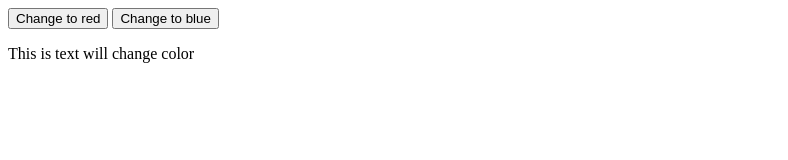
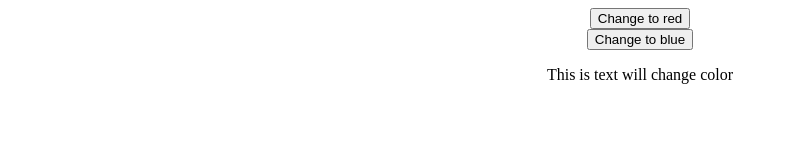
Before and after one commit to Achicken7301/express-nodejs-project, a website: page index.html in a window 1280 px wide. Shown: the whole page, without its empty margins (0-788 px from the left). Drawn offline with Linux system fonts and the light colour scheme.

Commit message:
add css for .html

```diff
--- a/index.html
+++ b/index.html
@@ -5,9 +5,14 @@
     <meta http-equiv="X-UA-Compatible" content="IE=edge">
     <meta name="viewport" content="width=device-width, initial-scale=1.0">
     <title>nodejs-express </title>
+    <style>
+        body {
+            text-align: center;
+        }
+    </style>
 </head>
 <body>
-        <button id='red' onclick="red()">Change to red</button>
+        <button id='red' onclick="red()">Change to red</button> <br>
         <button id='blue' onclick="blue()">Change to blue</button>
         <p id='color-change'>This is text will change color</p>
     <script>
```
